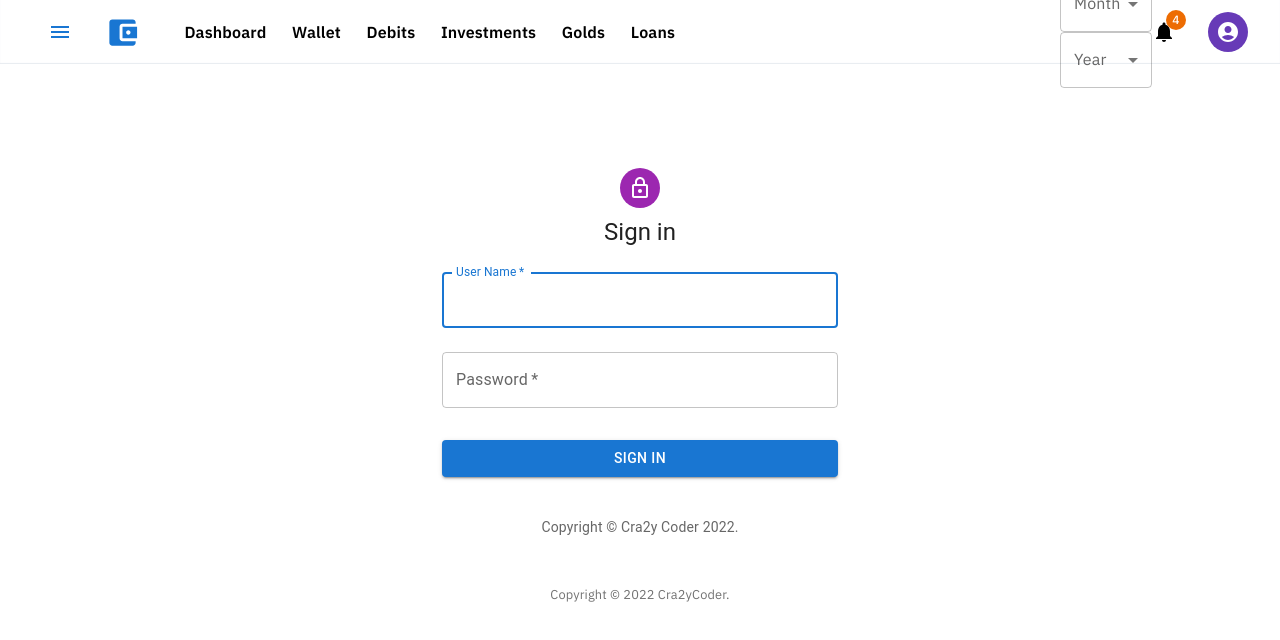
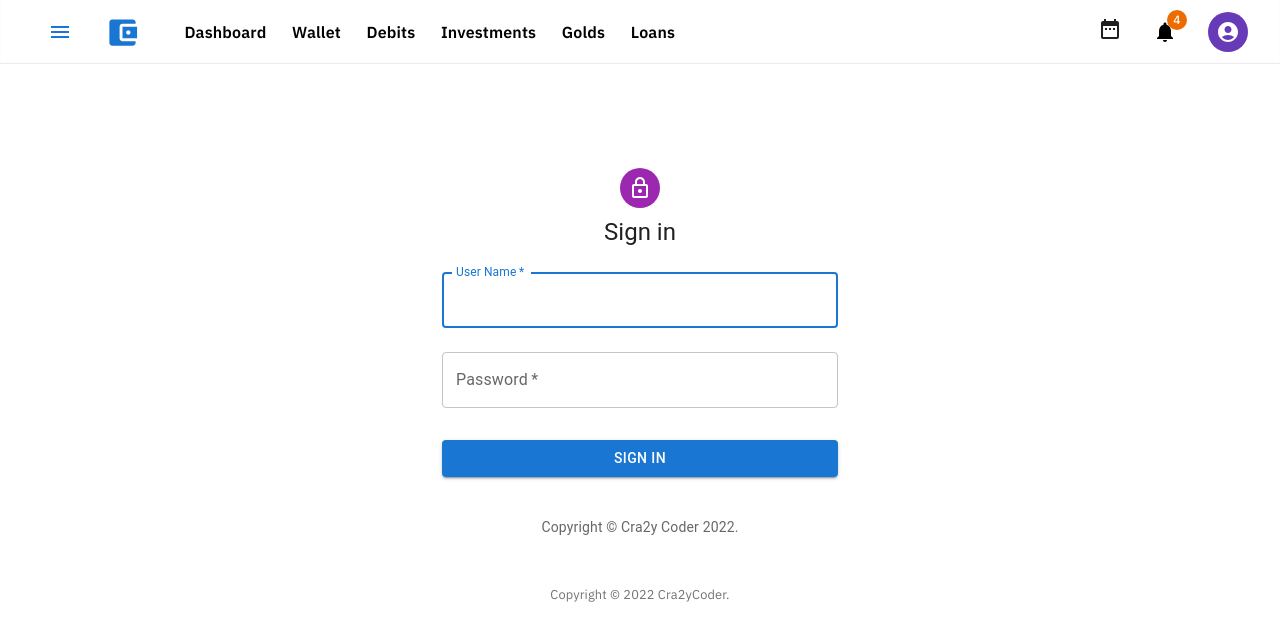
Before and after one commit to cra2ycoder/my-finance, a Next.js app: page / in a window 1280 px wide. Shown: the top 640 px of the page. Built offline with nearby package versions, Linux system fonts and the light colour scheme.

Commit message:
calendar simple added

```diff
--- a/components/Header/Header.tsx
+++ b/components/Header/Header.tsx
@@ -8,10 +8,10 @@
 import Typography from '@mui/material/Typography'
 import AccountBalanceWalletIcon from '@mui/icons-material/AccountBalanceWallet'
 import NotificationsIcon from '@mui/icons-material/Notifications'
+import DateRangeIcon from '@mui/icons-material/DateRange'
 import MenuIcon from '@mui/icons-material/Menu'
 import AccountCircleIcon from '@mui/icons-material/AccountCircle'
 import { deepPurple } from '@mui/material/colors'
-import { MonthlyPicker, YearlyPicker } from '@components/Calendar'
 import styles from './styles.module.scss'
 
 function LetterAvatars() {
@@ -26,7 +26,7 @@
 
 function NotificationBadge() {
   return (
-    <Badge badgeContent={4} color="warning" sx={{ mr: 4 }}>
+    <Badge badgeContent={4} color="warning">
       <NotificationsIcon color="action" sx={{ fill: 'black' }} />
     </Badge>
   )
@@ -99,12 +99,20 @@
             className={styles['menu-list-parent-desktop']}
           />
         </Box>
-        <Box display="flex" alignItems="center">
+        <Box
+          sx={{
+            display: 'flex',
+            alignItems: 'center',
+            width: '150px',
+            justifyContent: 'space-between',
+          }}
+        >
           <Box>
-            <MonthlyPicker />
-            <YearlyPicker />
+            <DateRangeIcon />
           </Box>
-          <NotificationBadge />
+          <Box>
+            <NotificationBadge />
+          </Box>
           <LetterAvatars />
         </Box>
       </Box>
```
